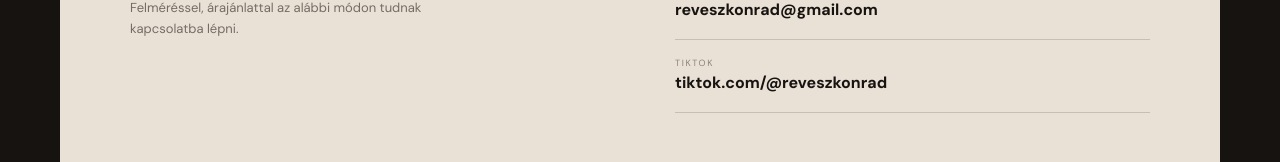
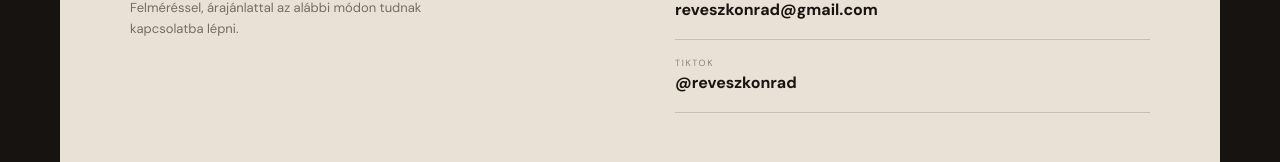
Before and after one commit to carrentlv/festo, a plain HTML site: page index.html in a window 1280 px wide. Shown: the part 3929-4091 px from the top of the page. Drawn offline with nearby package versions, Linux system fonts and the light colour scheme.

Commit message:
Update index.html

```diff
--- a/index.html
+++ b/index.html
@@ -167,7 +167,7 @@ Prémium kivitelezés. Letisztult elegancia. Időtálló minőség.</p>
         <div class="contact-details">
           <a href="tel:+36305599328"><span>Telefon</span><strong>+36305599328</strong></a>
           <a href="Koi4996@gmail.com"><span>E-mail</span><strong>reveszkonrad@gmail.com</strong></a>
-          <a href="tiktok"><span>Tiktok</span><strong>tiktok.com/@reveszkonrad</strong></a>
+          <a href="tiktok"><span>Tiktok</span><strong>@reveszkonrad</strong></a>
         </div>
       </div>
     </section>
```
